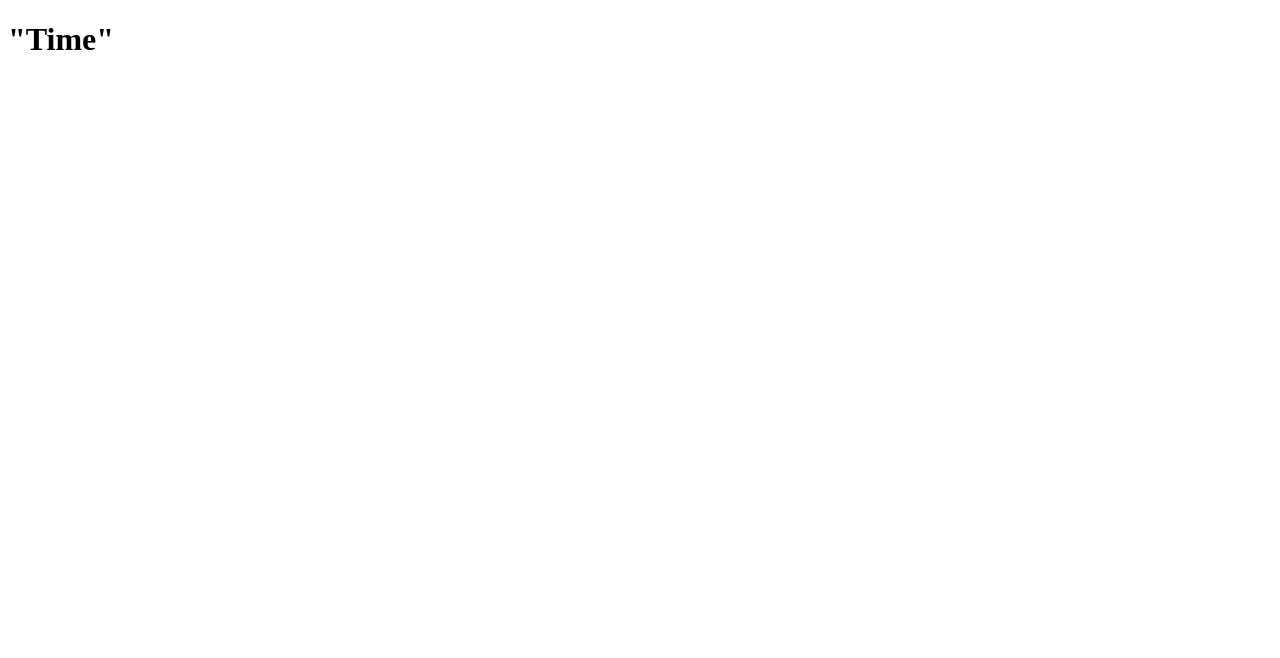
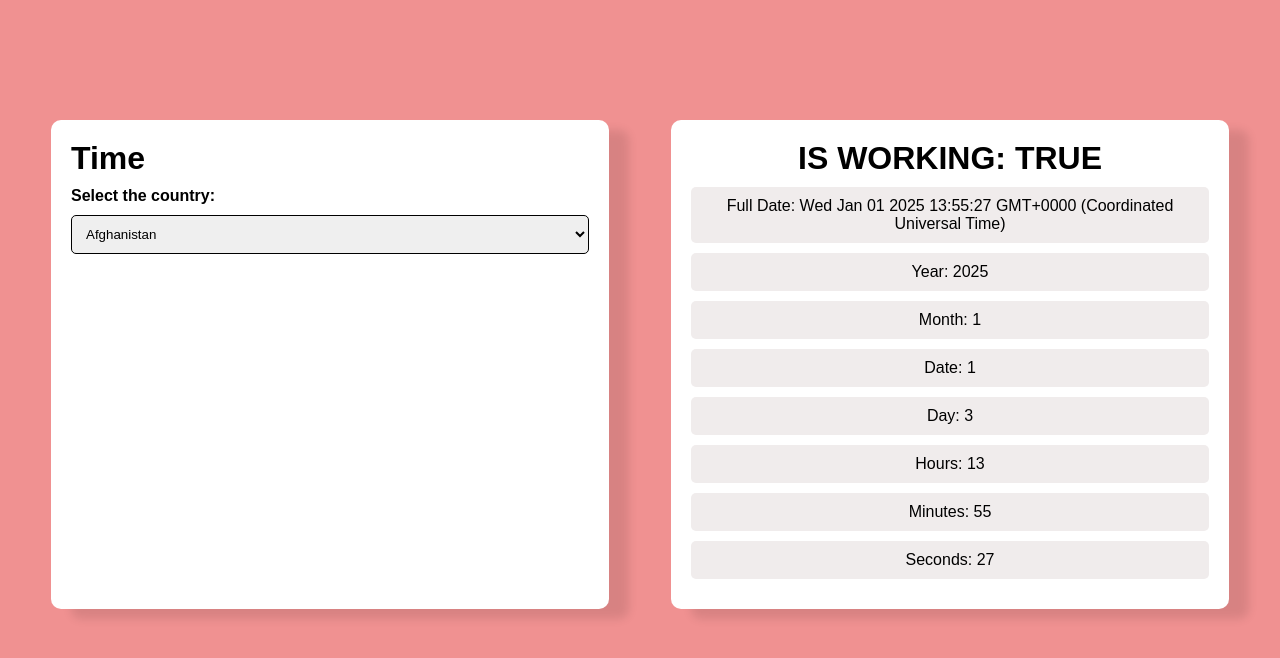
Before and after one commit to dhanvanth-it21/frontend-training, a plain HTML site: page dec26/index.html in a window 1280 px wide. Drawn offline with Linux system fonts and the light colour scheme.

Commit message:
js dec26 time ui

```diff
--- a/dec26/index.html
+++ b/dec26/index.html
@@ -1,13 +1,30 @@
 <!DOCTYPE html>
 <html lang="en">
-<head>
-    <meta charset="UTF-8">
-    <meta name="viewport" content="width=device-width, initial-scale=1.0">
-    <link rel="stylesheet" href="style.css">
+  <head>
+    <meta charset="UTF-8" />
+    <meta name="viewport" content="width=device-width, initial-scale=1.0" />
+    <link rel="stylesheet" href="style.css" />
     <title>Document</title>
-</head>
-<body>
-    <H1>"Time"</H1>
-</body>
-<script src="script.js"></script>
+  </head>
+  <body>
+    <div class="container">
+      <div class="leftside">
+        <h1>Time</h1>
+        <label for="country">Select the country:</label>
+        <select name="country" id="country"></select>
+      </div>
+      <div class="rightside">
+        <h3 class="isWorking">Is Working:</h3>
+        <p class="fullDate">Full Date:</p>
+        <p class="year">Year:</p>
+        <p class="month">Month:</p>
+        <p class="date">Date:</p>
+        <p class="day">Day:</p>
+        <p class="hours">Hours:</p>
+        <p class="minutes">Minutes:</p>
+        <p class="seconds">Seconds:</p>
+      </div>
+    </div>
+  </body>
+  <script src="script.js"></script>
 </html>
--- a/dec26/script.js
+++ b/dec26/script.js
@@ -141,7 +141,7 @@ let countryList = [
   {
     name: "Marshall Islands",
     gmt: "+12:00",
-  }
+  },
 ];
 
 const indiaGMTMilli = 330 * 60 * 1000;
@@ -194,23 +194,72 @@ function calWorkHour(d) {
   return false;
 }
 
+
+// returning the date object
 function currentTime(obj) {
   const milli = gmtTomillisecond(obj.gmt);
   const country = obj.name;
   const d = new Date(gmt0() + milli);
+  return d;
+}
+
+
+// just  printing the time
+function printTime(obj) {
+  const d = currentTime(obj);
   console.log(
-    country +
-      " ====> " +
-      d.toDateString() +
-      " " +
-      d.getHours() +
-      ":" +
-      d.getMinutes() +
-      ":" +
-      d.getSeconds() +
-      `  GMT : ${obj.gmt}` +
-      ` ====> work-Hour : ${calWorkHour(d)}`
+    `${
+      obj.name
+    } ====> ${d.toDateString()} ${d.getHours()}:${d.getMinutes()}:${d.getSeconds()} GMT: ${
+      obj.gmt
+    } ====> work-Hour: ${calWorkHour(d)}`
   );
 }
 
-countryList.forEach((obj) => currentTime(obj));
+
+// to find the country's  object using its name
+function findCountry(name) {
+  return countryList.find((country) => {
+    if (country.name === name) {
+      return country;
+    }
+  });
+}
+
+//pritiing all the countries date in the console
+countryList.forEach((obj) => printTime(obj));
+
+//selecting the select country tag
+const selectCountry = document.getElementById("country");
+selectCountry.id = "countrySelect";
+
+
+// data to the select tag for options
+countryList.forEach((country) => {
+  const option = document.createElement("option");
+  option.value = country.name;
+  option.textContent = country.name;
+  selectCountry.appendChild(option);
+});
+
+
+//event listeners
+selectCountry.addEventListener("change", details);
+window.addEventListener("load", details);
+
+
+//filling the details of the seleted country
+function details() {
+
+  const d = currentTime(findCountry(selectCountry.value));
+
+  document.querySelector(".fullDate").innerHTML = `Full Date: ${d}`;
+  document.querySelector(".year").innerHTML = `Year: ${d.getFullYear()}`;
+  document.querySelector(".month").innerHTML = `Month: ${d.getMonth() + 1}`;
+  document.querySelector(".date").innerHTML = `Date: ${d.getDate()}`;
+  document.querySelector(".day").innerHTML = `Day: ${d.getDay()}`;
+  document.querySelector(".hours").innerHTML = `Hours: ${d.getHours()}`;
+  document.querySelector(".minutes").innerHTML = `Minutes: ${d.getMinutes()}`;
+  document.querySelector(".seconds").innerHTML = `Seconds: ${d.getSeconds()}`;
+  document.querySelector(".isWorking").innerHTML = `Is Working: ${calWorkHour(d)}`;
+}
--- a/dec26/style.css
+++ b/dec26/style.css
@@ -0,0 +1,59 @@
+* {
+    margin: 0;
+    padding: 0;
+    box-sizing: border-box;
+}
+
+body {
+    font-family: Arial, sans-serif;
+    background-color: #f09191;
+    color: #000;
+
+}
+
+.container {
+    display: flex;
+    justify-content: space-around;
+    padding: 20px;
+    position: relative;
+    top: 100px;
+}
+
+.leftside, .rightside {
+    width: 45%;
+    padding: 20px;
+    background-color: #fff;
+    border-radius: 10px;
+    box-shadow: 20px 10px 10px rgba(0, 0, 0, 0.1);
+}
+
+label {
+    display: block;
+    margin: 10px 0;
+    font-weight: bold;
+}
+
+select {
+    width: 100%;
+    padding: 10px;
+    border: 1px solid #000;
+    border-radius: 5px;
+}
+
+p {
+    margin: 10px 0;
+    padding: 10px;
+    background-color: #f0ecec;
+    border-radius: 5px;
+}
+
+.isWorking {
+    font-size: 2em;
+    text-align: center;
+    text-transform: uppercase;
+}
+
+.fullDate, .year, .month, .date, .day, .hours, .minutes, .seconds {
+    font-size: 1em;
+    text-align: center;
+}
```
